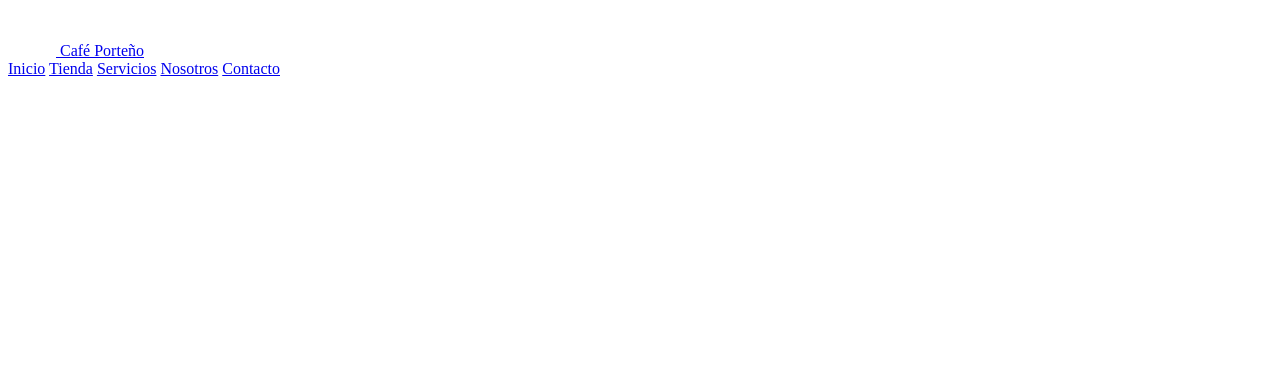
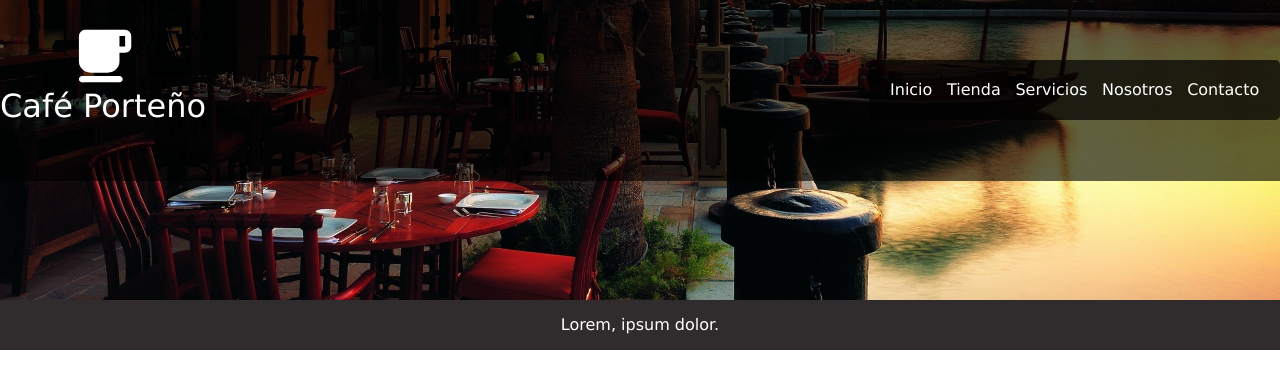
Before and after one commit to Joradi/PreEntrega2D-az, a plain HTML site: page tienda.html in a window 1280 px wide. Drawn offline with Linux system fonts and the light colour scheme.

Commit message:
Agrega footer en nosotros, comienzo en tienda

```diff
--- a/tienda.html
+++ b/tienda.html
@@ -5,6 +5,8 @@
     <meta http-equiv="X-UA-Compatible" content="IE=edge">
     <meta name="viewport" content="width=device-width, initial-scale=1.0">
     <title>Tienda</title>
+    <link rel="stylesheet" href="css/normalize.css">
+    <link rel="stylesheet" href="css/estilo.css">
 </head>
 <body>
     <header class="bg-header">
@@ -24,5 +26,13 @@
             </div>
         </div>
     </header>
+    <main>
+
+    </main>
+    <footer class="bg-footer">
+        <div class="container">
+            <p>Lorem, ipsum dolor.</p>
+        </div>
+    </footer>
 </body>
 </html>
```
Also changed, not shown: nosotros.html (+5 -0 lines).
